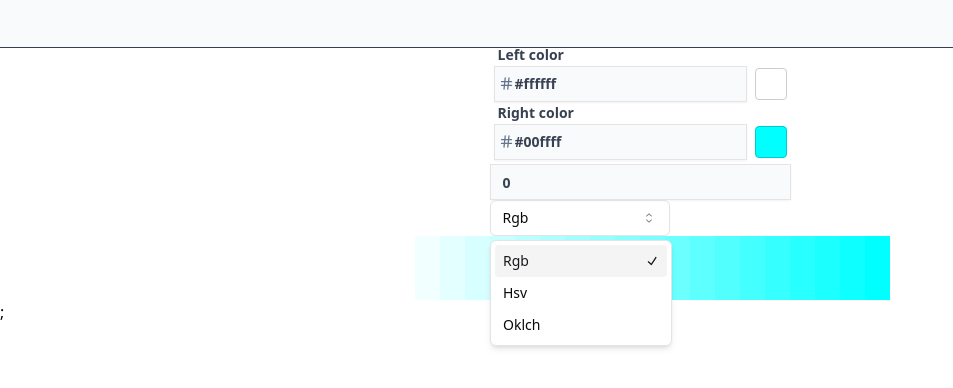
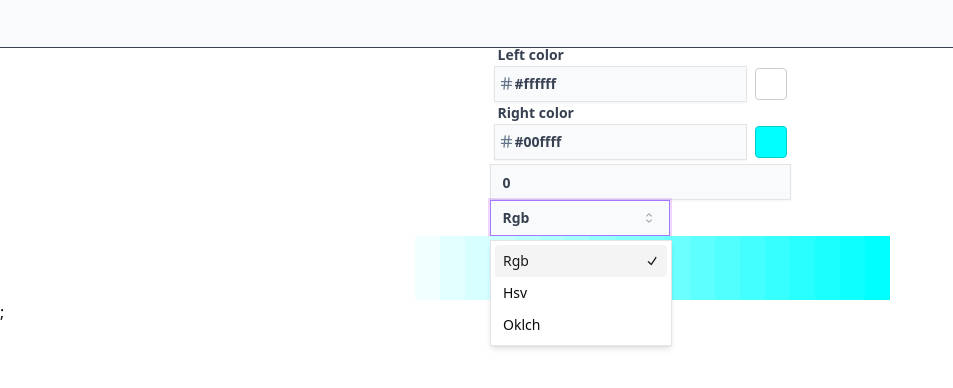
Before and after one commit to Agreatdayforfreedom/Dye, a Next.js app: page / in a window 1280 px wide. Both pictures are taken after a click on the button "Rgb". Shown: the top 388 px of the page, without its empty margins (0-953 px from the left). Built offline with nearby package versions, Linux system fonts and the light colour scheme.

Commit message:
SpaceSelector component styled

```diff
--- a/app/_components/LerpColors.tsx
+++ b/app/_components/LerpColors.tsx
@@ -3,17 +3,11 @@
 import React, { useState } from "react";
 import chroma from "chroma-js";
 
-import {
-  Select,
-  SelectContent,
-  SelectItem,
-  SelectTrigger,
-  SelectValue,
-} from "@/components/ui/select";
 import { Input } from "@/components/ui/input";
 
 import { ColorPicker } from "./ColorPicker";
 import { ColorContainer } from "./ColorContainer";
+import { SpaceSelector } from "./SpaceSelector";
 
 export const LerpColors = () => {
   const [leftColor, setLeftColor] = useState<string>("#ffffff");
@@ -51,21 +45,7 @@ export const LerpColors = () => {
           value={saturation}
           onChange={(e) => setSaturation(parseInt(e.target.value))}
         />
-        <Select
-          onValueChange={(val) =>
-            setColorSpace(val as chroma.InterpolationMode)
-          }
-          value={colorSpace}
-        >
-          <SelectTrigger className="w-[180px]">
-            <SelectValue placeholder="Space" />
-          </SelectTrigger>
-          <SelectContent>
-            <SelectItem value="rgb">Rgb</SelectItem>
-            <SelectItem value="hsv">Hsv</SelectItem>
-            <SelectItem value="oklch">Oklch</SelectItem>
-          </SelectContent>
-        </Select>
+        <SpaceSelector colorSpace={colorSpace} setColorSpace={setColorSpace} />
       </div>
       <ColorContainer colors={last} steps={steps} />
     </div>
--- /dev/null
+++ b/app/_components/SpaceSelector.tsx
@@ -0,0 +1,34 @@
+import React from "react";
+
+import chroma from "chroma-js";
+
+import {
+  Select,
+  SelectContent,
+  SelectItem,
+  SelectTrigger,
+  SelectValue,
+} from "@/components/ui/select";
+
+interface Props {
+  colorSpace: chroma.InterpolationMode;
+  setColorSpace: (space: chroma.InterpolationMode) => void;
+}
+
+export const SpaceSelector = ({ colorSpace, setColorSpace }: Props) => {
+  return (
+    <Select
+      onValueChange={(val) => setColorSpace(val as chroma.InterpolationMode)}
+      value={colorSpace}
+    >
+      <SelectTrigger className="w-[180px]">
+        <SelectValue placeholder="Space" />
+      </SelectTrigger>
+      <SelectContent>
+        <SelectItem value="rgb">Rgb</SelectItem>
+        <SelectItem value="hsv">Hsv</SelectItem>
+        <SelectItem value="oklch">Oklch</SelectItem>
+      </SelectContent>
+    </Select>
+  );
+};
--- a/app/globals.css
+++ b/app/globals.css
@@ -73,8 +73,15 @@
   }
 }
 
-.box-focused:focus-visible {
+.box-focused:focus-visible,
+.box-focused[data-state="open"] {
   outline: 0;
   box-shadow: 0px 0px 0px 2px #a333ff31;
   border: 1px solid #a677ff;
 }
+
+.box-focused[data-state="closed"] {
+  outline: none;
+  box-shadow: none;
+  border: 1px solid hsl(var(--input));
+}
--- a/components/ui/select.tsx
+++ b/components/ui/select.tsx
@@ -1,21 +1,21 @@
-"use client"
+"use client";
 
-import * as React from "react"
+import * as React from "react";
 import {
   CaretSortIcon,
   CheckIcon,
   ChevronDownIcon,
   ChevronUpIcon,
-} from "@radix-ui/react-icons"
-import * as SelectPrimitive from "@radix-ui/react-select"
+} from "@radix-ui/react-icons";
+import * as SelectPrimitive from "@radix-ui/react-select";
 
-import { cn } from "@/lib/utils"
+import { cn } from "@/lib/utils";
 
-const Select = SelectPrimitive.Root
+const Select = SelectPrimitive.Root;
 
-const SelectGroup = SelectPrimitive.Group
+const SelectGroup = SelectPrimitive.Group;
 
-const SelectValue = SelectPrimitive.Value
+const SelectValue = SelectPrimitive.Value;
 
 const SelectTrigger = React.forwardRef<
   React.ElementRef<typeof SelectPrimitive.Trigger>,
@@ -24,7 +24,7 @@ const SelectTrigger = React.forwardRef<
   <SelectPrimitive.Trigger
     ref={ref}
     className={cn(
-      "flex h-9 w-full items-center justify-between whitespace-nowrap rounded-md border border-input bg-transparent px-3 py-2 text-sm shadow-sm ring-offset-background placeholder:text-muted-foreground focus:outline-none focus:ring-1 focus:ring-ring disabled:cursor-not-allowed disabled:opacity-50 [&>span]:line-clamp-1",
+      "flex h-9 w-full items-center justify-between whitespace-nowrap box-focused  border border-input bg-transparent px-3 py-2 text-sm ring-offset-background placeholder:text-muted-foreground disabled:cursor-not-allowed disabled:opacity-50 [&>span]:line-clamp-1  font-semibold bg-slate-50 text-gray-700",
       className
     )}
     {...props}
@@ -34,8 +34,8 @@ const SelectTrigger = React.forwardRef<
       <CaretSortIcon className="h-4 w-4 opacity-50" />
     </SelectPrimitive.Icon>
   </SelectPrimitive.Trigger>
-))
-SelectTrigger.displayName = SelectPrimitive.Trigger.displayName
+));
+SelectTrigger.displayName = SelectPrimitive.Trigger.displayName;
 
 const SelectScrollUpButton = React.forwardRef<
   React.ElementRef<typeof SelectPrimitive.ScrollUpButton>,
@@ -51,8 +51,8 @@ const SelectScrollUpButton = React.forwardRef<
   >
     <ChevronUpIcon />
   </SelectPrimitive.ScrollUpButton>
-))
-SelectScrollUpButton.displayName = SelectPrimitive.ScrollUpButton.displayName
+));
+SelectScrollUpButton.displayName = SelectPrimitive.ScrollUpButton.displayName;
 
 const SelectScrollDownButton = React.forwardRef<
   React.ElementRef<typeof SelectPrimitive.ScrollDownButton>,
@@ -68,9 +68,9 @@ const SelectScrollDownButton = React.forwardRef<
   >
     <ChevronDownIcon />
   </SelectPrimitive.ScrollDownButton>
-))
+));
 SelectScrollDownButton.displayName =
-  SelectPrimitive.ScrollDownButton.displayName
+  SelectPrimitive.ScrollDownButton.displayName;
 
 const SelectContent = React.forwardRef<
   React.ElementRef<typeof SelectPrimitive.Content>,
@@ -80,7 +80,7 @@ const SelectContent = React.forwardRef<
     <SelectPrimitive.Content
       ref={ref}
       className={cn(
-        "relative z-50 max-h-96 min-w-[8rem] overflow-hidden rounded-md border bg-popover text-popover-foreground shadow-md data-[state=open]:animate-in data-[state=closed]:animate-out data-[state=closed]:fade-out-0 data-[state=open]:fade-in-0 data-[state=closed]:zoom-out-95 data-[state=open]:zoom-in-95 data-[side=bottom]:slide-in-from-top-2 data-[side=left]:slide-in-from-right-2 data-[side=right]:slide-in-from-left-2 data-[side=top]:slide-in-from-bottom-2",
+        "relative z-50 max-h-96 min-w-[8rem] overflow-hidden border bg-popover text-popover-foreground shadow-md data-[state=open]:animate-in data-[state=closed]:animate-out data-[state=closed]:fade-out-0 data-[state=open]:fade-in-0 data-[state=closed]:zoom-out-95 data-[state=open]:zoom-in-95 data-[side=bottom]:slide-in-from-top-2 data-[side=left]:slide-in-from-right-2 data-[side=right]:slide-in-from-left-2 data-[side=top]:slide-in-from-bottom-2",
         position === "popper" &&
           "data-[side=bottom]:translate-y-1 data-[side=left]:-translate-x-1 data-[side=right]:translate-x-1 data-[side=top]:-translate-y-1",
         className
@@ -101,8 +101,8 @@ const SelectContent = React.forwardRef<
       <SelectScrollDownButton />
     </SelectPrimitive.Content>
   </SelectPrimitive.Portal>
-))
-SelectContent.displayName = SelectPrimitive.Content.displayName
+));
+SelectContent.displayName = SelectPrimitive.Content.displayName;
 
 const SelectLabel = React.forwardRef<
   React.ElementRef<typeof SelectPrimitive.Label>,
@@ -113,8 +113,8 @@ const SelectLabel = React.forwardRef<
     className={cn("px-2 py-1.5 text-sm font-semibold", className)}
     {...props}
   />
-))
-SelectLabel.displayName = SelectPrimitive.Label.displayName
+));
+SelectLabel.displayName = SelectPrimitive.Label.displayName;
 
 const SelectItem = React.forwardRef<
   React.ElementRef<typeof SelectPrimitive.Item>,
@@ -135,8 +135,8 @@ const SelectItem = React.forwardRef<
     </span>
     <SelectPrimitive.ItemText>{children}</SelectPrimitive.ItemText>
   </SelectPrimitive.Item>
-))
-SelectItem.displayName = SelectPrimitive.Item.displayName
+));
+SelectItem.displayName = SelectPrimitive.Item.displayName;
 
 const SelectSeparator = React.forwardRef<
   React.ElementRef<typeof SelectPrimitive.Separator>,
@@ -147,8 +147,8 @@ const SelectSeparator = React.forwardRef<
     className={cn("-mx-1 my-1 h-px bg-muted", className)}
     {...props}
   />
-))
-SelectSeparator.displayName = SelectPrimitive.Separator.displayName
+));
+SelectSeparator.displayName = SelectPrimitive.Separator.displayName;
 
 export {
   Select,
@@ -161,4 +161,4 @@ export {
   SelectSeparator,
   SelectScrollUpButton,
   SelectScrollDownButton,
-}
+};
```
